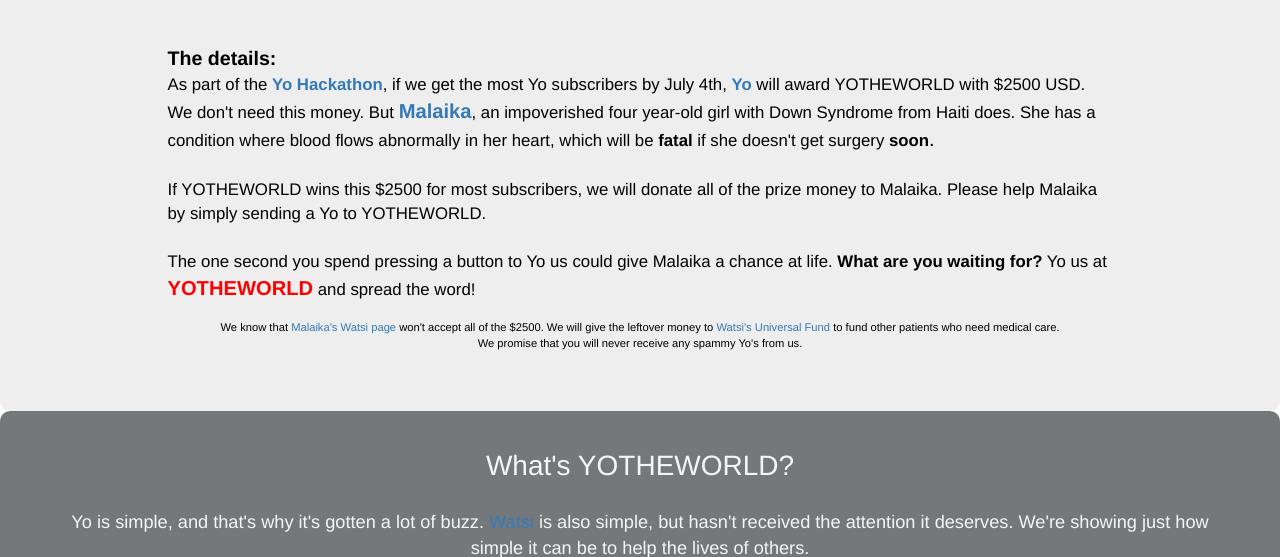
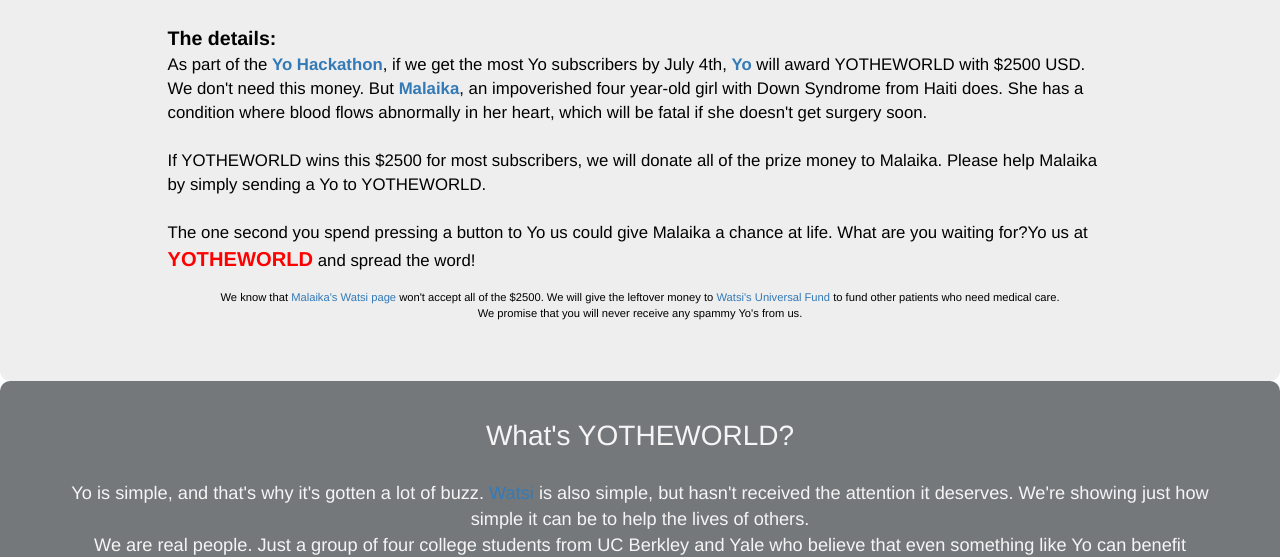
Before and after one commit to chungs1/yocator, a Flask app: template app/templates/index.html in a window 1280 px wide. Shown: the part 779-1336 px from the top of the page. Run offline with Flask 2, Linux system fonts and the light colour scheme; the template is opened without the code that fills it, so the values that code supplies are empty; some libraries are stand-ins or nearby versions.

Commit message:
added stuff

```diff
--- a/app/static/index.css
+++ b/app/static/index.css
@@ -5,7 +5,7 @@ body {
 }
 
 .subtitle {
-  font-size: 4em;
+  font-size: 3em;
   font-weight: 300;
 }
 
--- a/app/templates/index.html
+++ b/app/templates/index.html
@@ -26,7 +26,7 @@
             YOTHEWORLD
           </div>
           <div class="subtitle">
-            For Charity
+            The Simplest Charity Campaign Ever
           </div>
         </div>
       </div>
@@ -55,11 +55,11 @@
             <div style="font-size:1.2em">
             As part of the <b><a href="goo.gl/Py3zDd">Yo Hackathon</a></b>, if we get the most Yo subscribers by July 4th, <b><a href="justyo.co">Yo</a></b> will award YOTHEWORLD with $2500 USD.
 
-            We don't need this money. But <b style="font-size:1.2em"><a href="goo.gl/le5AhC">Malaika</a></b>, an impoverished four year-old girl with Down Syndrome from Haiti does. She has a condition where blood flows abnormally in her heart, which will be <b>fatal</b> if she doesn't get surgery <b>soon</b><span style="font-size:1.2em">.</span>
+            We don't need this money. But <b><a href="goo.gl/le5AhC">Malaika</a></b>, an impoverished four year-old girl with Down Syndrome from Haiti does. She has a condition where blood flows abnormally in her heart, which will be fatal if she doesn't get surgery soon.
             <br><br>
             If YOTHEWORLD wins this $2500 for most subscribers, we will donate all of the prize money to Malaika. Please help Malaika by simply sending a Yo to YOTHEWORLD.
             <br><br>
-            The one second you spend pressing a button to Yo us could give Malaika a chance at life. <b>What are you waiting for?</b> Yo us at <b class="yohandle" style="font-size:1.2em">YOTHEWORLD</b> and spread the word!
+            The one second you spend pressing a button to Yo us could give Malaika a chance at life. What are you waiting for?Yo us at <b class="yohandle" style="font-size:1.2em">YOTHEWORLD</b> and spread the word!
             </div>
           </div>
         </div>
```
Also changed, not shown: app/static/sophia.jpg (added).
